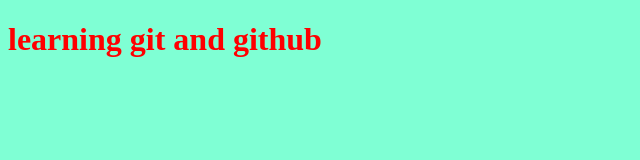
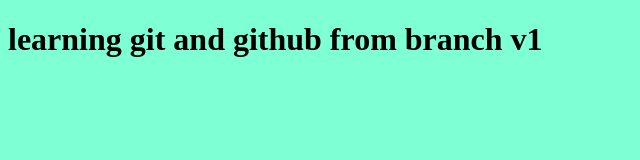
Before and after one commit to kerolles2003/gitProject, a plain HTML site: page index.html in a window 1280 px wide. Shown: the whole page, without its empty margins (0-640 px from the left). Drawn offline with Linux system fonts and the light colour scheme.

Commit message:
changing form branch v1

```diff
--- a/app.js
+++ b/app.js
@@ -1 +1 @@
-alert('git and github')
+alert('git and github from branch v1')
--- a/index.html
+++ b/index.html
@@ -8,7 +8,7 @@
 
 </head>
 <body>
-    <h1>learning git and github</h1>
+    <h1>learning git and github from branch v1</h1>
 
 
 
--- a/style.css
+++ b/style.css
@@ -2,5 +2,5 @@ body{
     background-color: aquamarine;
 }
 h1 {
-    color: red;
+    color: black;
 }
```
